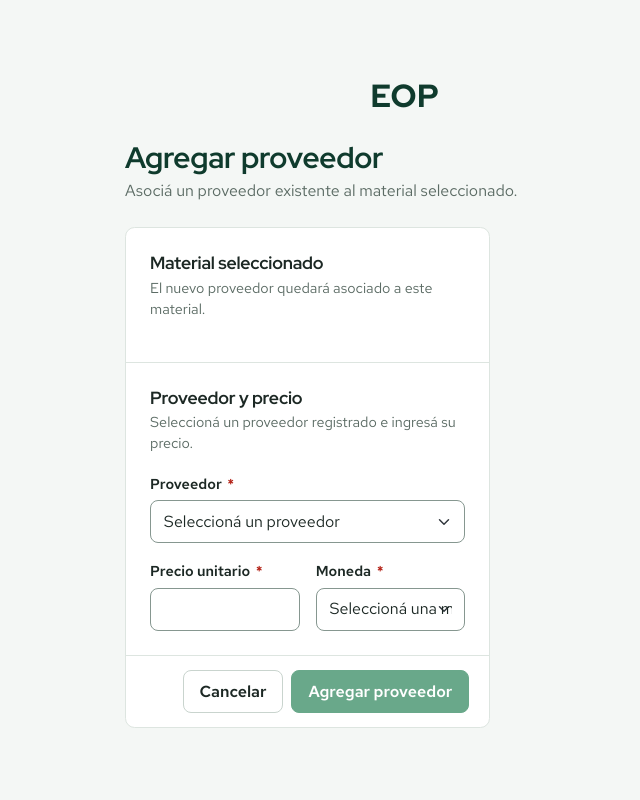
After one commit to SebastianGonzalez2/EOP-Aplicacion-Gestion, an ASP.NET Core app: template src/EOP.Gestion.WebApp/Views/Materiales/AgregarProveedor.cshtml in a window 1280 px wide. The commit adds this page. Shown: the whole page, without its empty margins (235-875 px from the left). Run offline with ASP.NET Core 8, Linux system fonts and the light colour scheme; the template is opened without the code that fills it, so the values that code supplies are empty; the project's own start-up code is not run, and a stand-in starts its controllers and pages; some libraries are stand-ins or nearby versions.

Commit message:
S2-T18: crear formulario para asociar proveedor a material

```diff
--- /dev/null
+++ b/src/EOP.Gestion.WebApp/Views/Materiales/AgregarProveedor.cshtml
@@ -0,0 +1,138 @@
+@model EOP.Gestion.WebApp.ViewModels.Materiales.AgregarProveedorMaterialViewModel
+
+@{
+    ViewData["Title"] = "Agregar proveedor";
+}
+
+<div class="encabezado">
+    <div>
+        <h1>Agregar proveedor</h1>
+        <p>Asociá un proveedor existente al material seleccionado.</p>
+    </div>
+</div>
+
+<partial name="_Mensajes" />
+
+<div class="row g-4">
+    <div class="col-xl-8">
+
+        <form asp-controller="Materiales"
+              asp-action="AgregarProveedor"
+              method="post"
+              class="panel">
+
+            @Html.AntiForgeryToken()
+
+            <!-- Conservamos el identificador del material seleccionado. -->
+            <input asp-for="MaterialId" type="hidden" />
+
+            <!-- Mostramos los errores generales del formulario. -->
+            <div asp-validation-summary="ModelOnly"
+                 class="resumen-errores"
+                 role="alert"></div>
+
+            <div class="seccion-form">
+                <h2>Material seleccionado</h2>
+
+                <p class="descripcion">
+                    El nuevo proveedor quedará asociado a este material.
+                </p>
+
+                <!-- El material ya existe y no se modifica desde este formulario. -->
+                <p class="fw-semibold mb-0">
+                    @Model.NombreMaterial
+                </p>
+            </div>
+
+            <div class="seccion-form">
+                <h2>Proveedor y precio</h2>
+
+                <p class="descripcion">
+                    Seleccioná un proveedor registrado e ingresá su precio.
+                </p>
+
+                <div class="row g-3">
+
+                    <!-- Proveedor existente -->
+                    <div class="col-12">
+                        <label asp-for="ProveedorId" class="form-label">
+                            Proveedor
+                            <span class="obligatorio" aria-hidden="true">*</span>
+                        </label>
+
+                        <select asp-for="ProveedorId"
+                                asp-items="Model.Proveedores"
+                                class="form-select"
+                                aria-required="true">
+                            <option value="">Seleccioná un proveedor</option>
+                        </select>
+
+                        <span asp-validation-for="ProveedorId"
+                              class="error-campo"></span>
+                    </div>
+
+                    <!-- Precio unitario -->
+                    <div class="col-md-6">
+                        <label asp-for="PrecioUnitario" class="form-label">
+                            Precio unitario
+                            <span class="obligatorio" aria-hidden="true">*</span>
+                        </label>
+
+                        <input asp-for="PrecioUnitario"
+                               type="number"
+                               step="any"
+                               class="form-control"
+                               aria-required="true" />
+
+                        <span asp-validation-for="PrecioUnitario"
+                              class="error-campo"></span>
+                    </div>
+
+                    <!-- Moneda -->
+                    <div class="col-md-6">
+                        <label asp-for="Moneda" class="form-label">
+                            Moneda
+                            <span class="obligatorio" aria-hidden="true">*</span>
+                        </label>
+
+                        <select asp-for="Moneda"
+                                class="form-select"
+                                aria-required="true">
+                            <option value="">Seleccioná una moneda</option>
+                            <option value="UYU">UYU - Pesos uruguayos</option>
+                            <option value="USD">USD - Dólares estadounidenses</option>
+                        </select>
+
+                        <span asp-validation-for="Moneda"
+                              class="error-campo"></span>
+                    </div>
+
+                </div>
+            </div>
+
+            <div class="panel-pie d-flex justify-content-end gap-2">
+
+                <!-- Volvemos al catálogo sin guardar cambios. -->
+                <a asp-controller="Materiales"
+                   asp-action="Index"
+                   class="btn btn-outline-secondary">
+                    Cancelar
+                </a>
+
+
+                @* S2-T18: el formulario ya está preparado.
+                El guardado definitivo se implementará en S2-T19. *@
+                <button type="submit" class="btn btn-primary" disabled>
+                    Agregar proveedor
+                </button>
+
+
+            </div>
+
+        </form>
+    </div>
+</div>
+
+@section Scripts {
+    <partial name="_ValidationScriptsPartial" />
+}
```
Also changed, not shown: src/EOP.Gestion.Infrastructure/Consultas/Materiales/ConsultarMateriales.cs (+28 -0 lines), src/EOP.Gestion.WebApp/Controllers/MaterialesController.cs (+36 -0 lines), src/EOP.Gestion.WebApp/ViewModels/Materiales/AgregarProveedorMaterialViewModel.cs (added, +60 -0 lines), src/EOP.Gestion.WebApp/Views/Materiales/Index.cshtml (+38 -3 lines), tests/EOP.Gestion.Tests/Integracion/MatrizDeAutorizacionTests.cs (+3 -0 lines).
